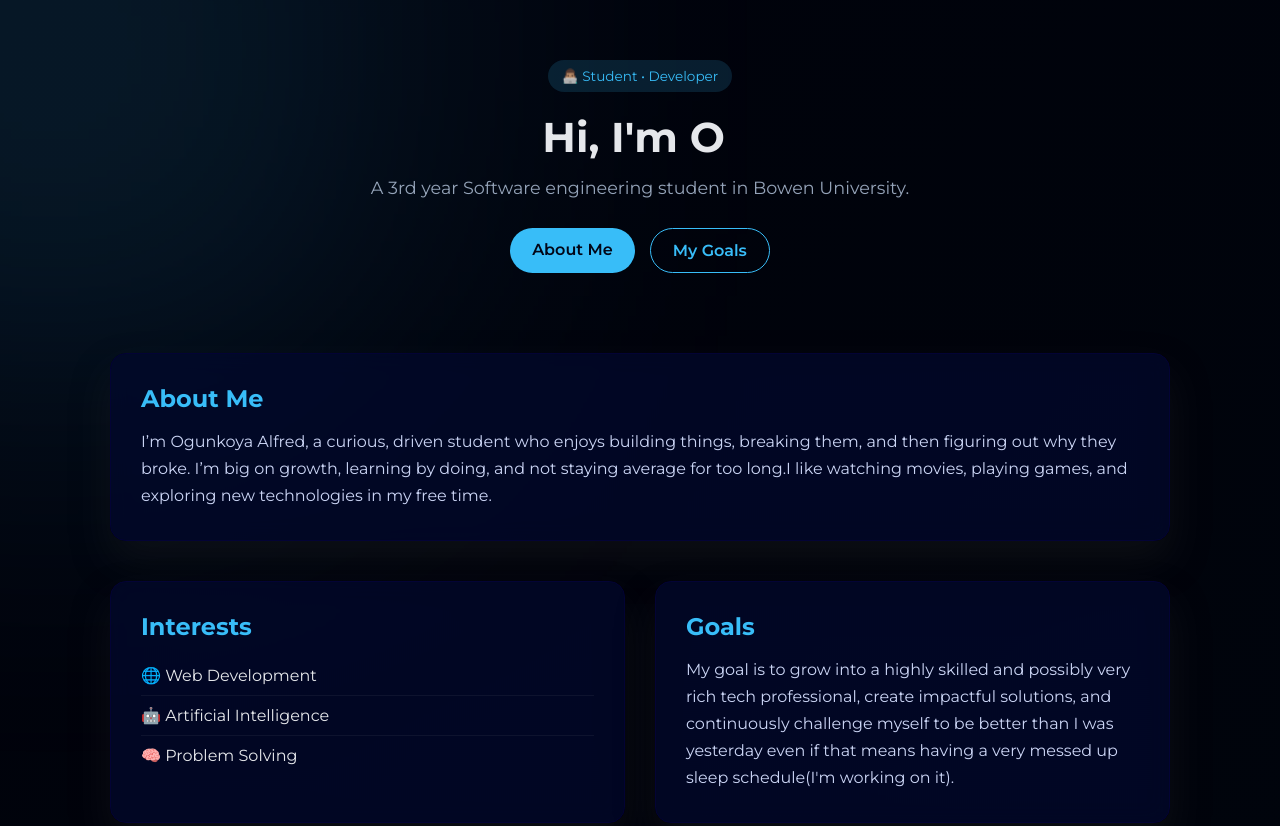
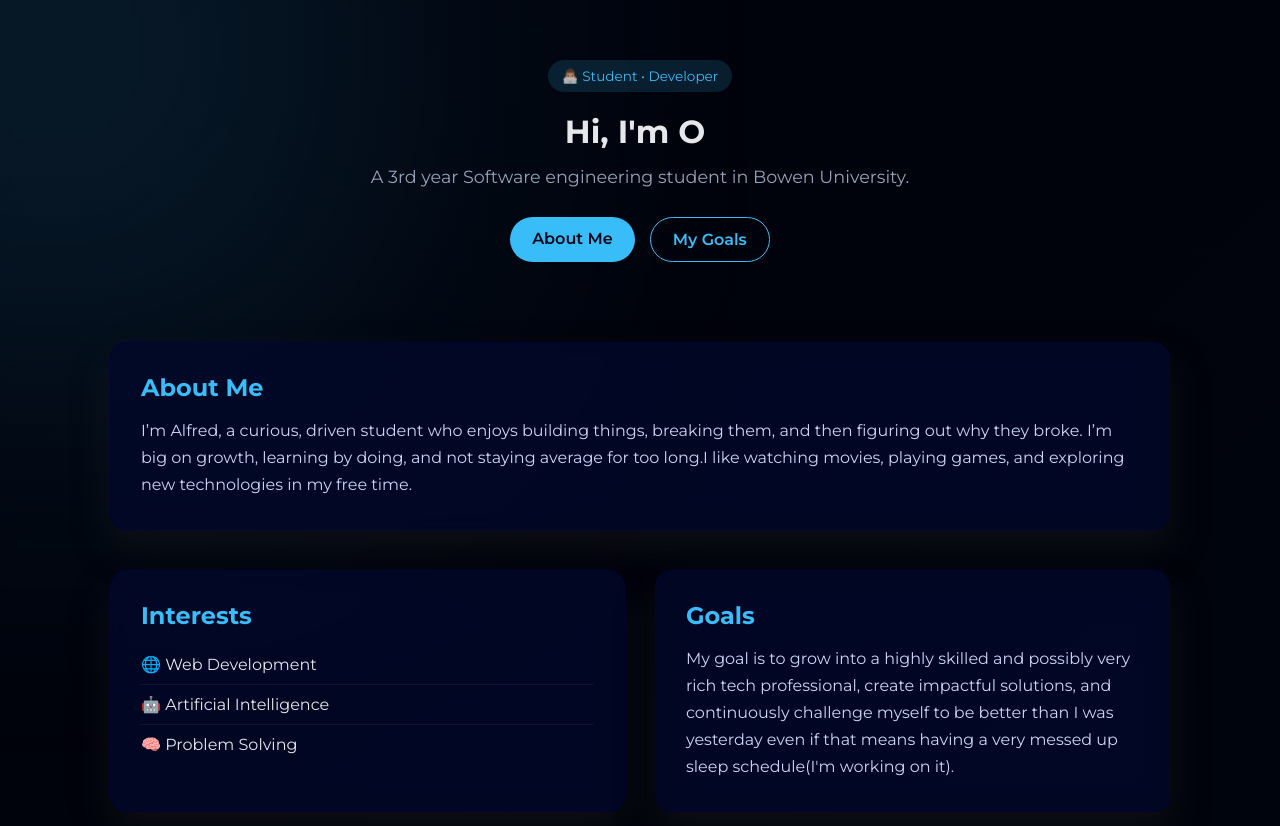
Before and after one commit to ogunkoyaalfred/buisen313-assignment, a plain HTML site: page index.html in a window 1280 px wide. Shown: the top 826 px of the page. Drawn offline with Linux system fonts and the light colour scheme.

Commit message:
fixed the name text size

```diff
--- a/index.css
+++ b/index.css
@@ -46,7 +46,7 @@ body {
 }
 
 .hero h1 {
-    font-size: 2.6rem;
+    font-size: 2rem;
     font-weight: 700;
     margin-bottom: 15px;
 }
--- a/index.html
+++ b/index.html
@@ -24,7 +24,7 @@
       <section id="about" class="card">
         <h2>About Me</h2>
         <p>
-          I’m Ogunkoya Alfred, a curious, driven student who enjoys building things,
+          I’m Alfred, a curious, driven student who enjoys building things,
           breaking them, and then figuring out why they broke. I’m big on
           growth, learning by doing, and not staying average for too long.I like watching
           movies, playing games, and exploring new technologies in my free time.
```
